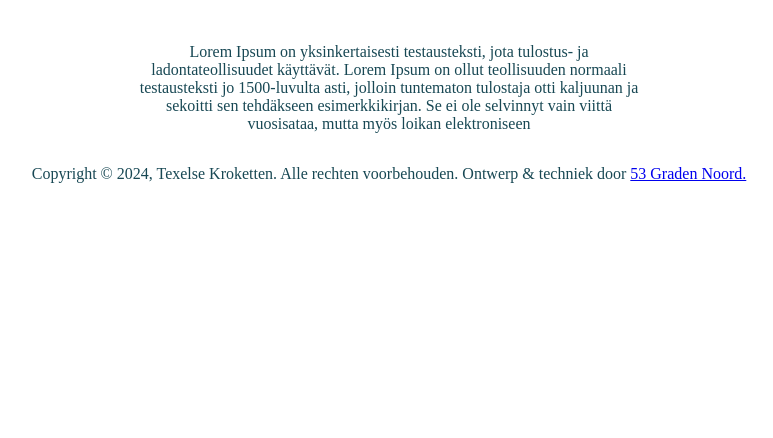
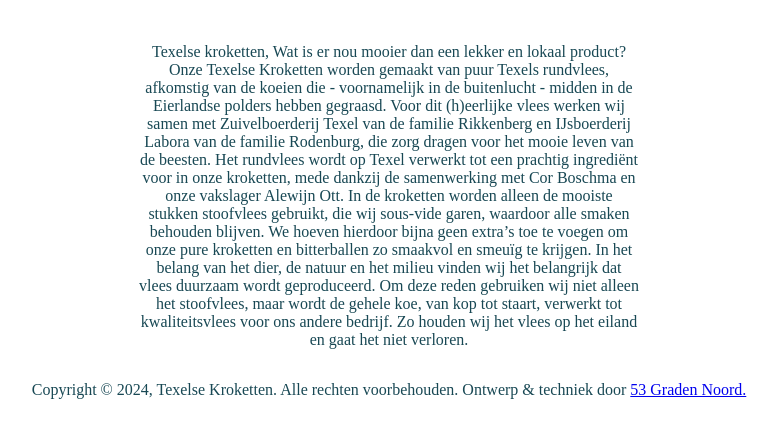
Before and after one commit to anoukbruinn/texelse-kroketten, a plain HTML site: page index.html in a window 1280 px wide. Shown: the part 322-760 px from the top of the page, without its empty margins (251-1024 px from the left). Drawn offline with Linux system fonts and the light colour scheme; a web font is replaced by a local one.

Commit message:
lorum ipsum text changed

```diff
--- a/index.html
+++ b/index.html
@@ -24,10 +24,19 @@
             <div class="content">
                 <h2>Coming soon!</h2>
                 <p>
-                    Lorem Ipsum on yksinkertaisesti testausteksti, jota tulostus- ja ladontateollisuudet käyttävät.
-                    Lorem Ipsum on ollut teollisuuden normaali testausteksti jo 1500-luvulta asti, jolloin tuntematon
-                    tulostaja otti kaljuunan ja sekoitti sen tehdäkseen esimerkkikirjan. Se ei ole selvinnyt vain viittä
-                    vuosisataa, mutta myös loikan elektroniseen
+                    Texelse kroketten, Wat is er nou mooier dan een lekker en lokaal product? Onze Texelse Kroketten
+                    worden gemaakt van puur Texels rundvlees, afkomstig van de koeien die - voornamelijk in de
+                    buitenlucht - midden in de Eierlandse polders hebben gegraasd. Voor dit (h)eerlijke vlees werken wij
+                    samen met Zuivelboerderij Texel van de familie Rikkenberg en IJsboerderij Labora van de familie
+                    Rodenburg, die zorg dragen voor het mooie leven van de beesten. Het rundvlees wordt op Texel
+                    verwerkt tot een prachtig ingrediënt voor in onze kroketten, mede dankzij de samenwerking met Cor
+                    Boschma en onze vakslager Alewijn Ott. In de kroketten worden alleen de mooiste stukken stoofvlees
+                    gebruikt, die wij sous-vide garen, waardoor alle smaken behouden blijven. We hoeven hierdoor bijna
+                    geen extra’s toe te voegen om onze pure kroketten en bitterballen zo smaakvol en smeuïg te krijgen.
+                    In het belang van het dier, de natuur en het milieu vinden wij het belangrijk dat vlees duurzaam
+                    wordt geproduceerd. Om deze reden gebruiken wij niet alleen het stoofvlees, maar wordt de gehele
+                    koe, van kop tot staart, verwerkt tot kwaliteitsvlees voor ons andere bedrijf. Zo houden wij het
+                    vlees op het eiland en gaat het niet verloren.
                 </p>
             </div>
         </section>
```
